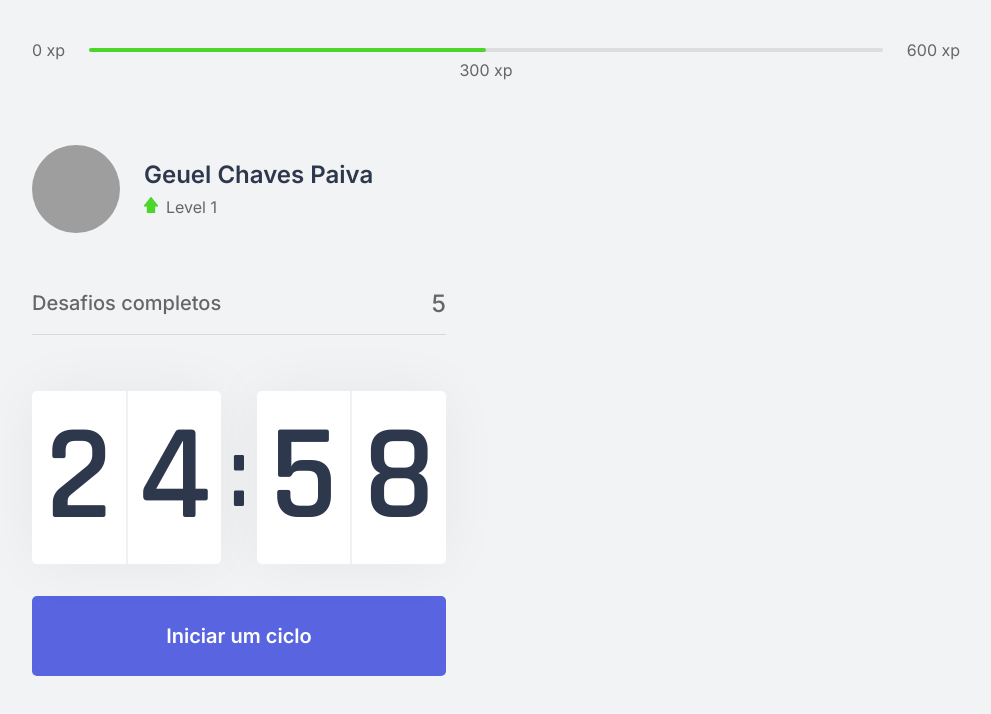
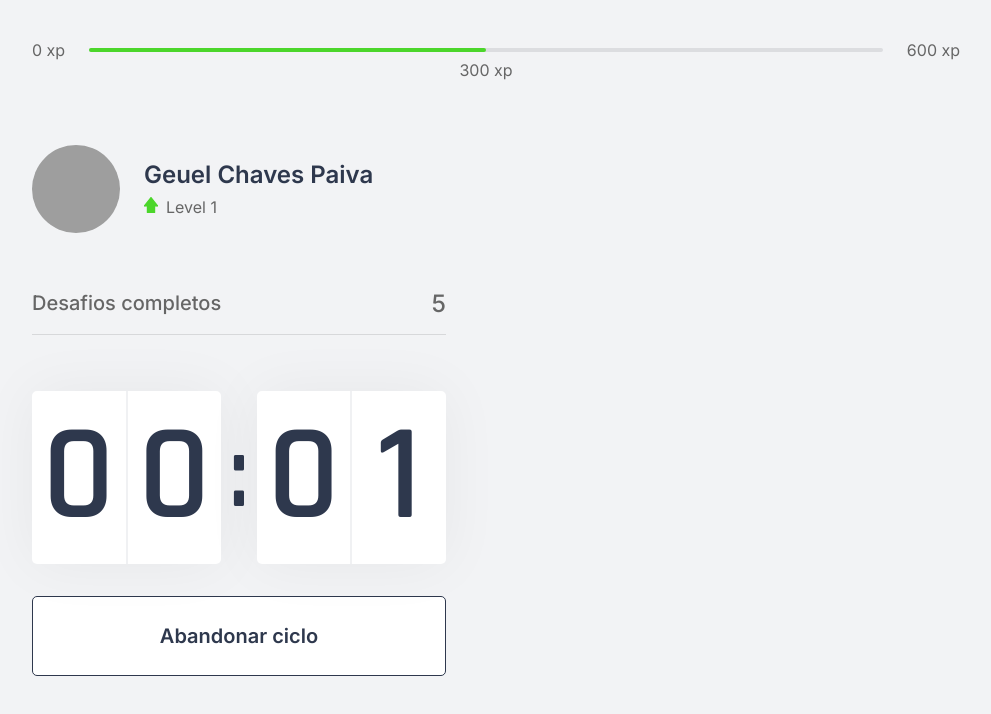
Before and after one commit to Geuel/moveit, a Next.js app: page / in a window 1280 px wide. Both pictures are taken after a click on the button "Iniciar um ciclo". Shown: the top 714 px of the page, without its empty margins (144-1135 px from the left). Built offline with nearby package versions, Linux system fonts and the light colour scheme; grey boxes are pictures that could not be loaded.

Commit message:
Countdown component

```diff
--- a/src/components/Countdown.tsx
+++ b/src/components/Countdown.tsx
@@ -1,9 +1,12 @@
 import { useState, useEffect } from 'react'
 import styles from '../styles/components/Countdown.module.css'
 
+let countdownTimeout: NodeJS.Timeout;
+
 export function Countdown() {
-  const [time, setTime] = useState(25*60);
-  const [active, setActive] = useState(false);
+  const [time, setTime] = useState(0.05*60);
+  const [isActive, setIsActive] = useState(false);
+  const [hasFinished, setHasFinished] = useState(false);
 
   const minutes = Math.floor(time / 60);
   const seconds = time % 60;
@@ -12,16 +15,26 @@
   const [secondLeft, secondRight] = String(seconds).padStart(2, '0').split('')
 
   function startCountdown() {
-    setActive(true);
+    setIsActive(true);
   }
 
+  function resetCountdown() {
+    clearTimeout(countdownTimeout);
+    setIsActive(false);
+    setTime(0.05 * 60)
+  }
+
+
   useEffect(() => {
-    if (active && time > 0) {
-      setTimeout(() => {
+    if (isActive && time > 0) {
+      countdownTimeout = setTimeout(() => {
         setTime(time - 1);
       }, 1000)
+    } else if (isActive && time === 0) {
+      setHasFinished(true);
+      setIsActive(false);
     }
-  }, [active, time])
+  }, [isActive, time])
 
   return (
     <>
@@ -36,6 +49,24 @@
           <span>{secondRight}</span>
         </div>
       </div>
+      { hasFinished ? (
+        <button
+          disabled
+          className={styles.countdownButton}
+        >
+          Ciclo encerrado
+        </button>
+      ) : (
+        <>
+          { isActive ? (
+            <button
+              type="button"
+              className={`${styles.countdownButton} ${styles.countdownButtonActive}`}
+              onClick={resetCountdown}
+            >
+              Abandonar ciclo
+            </button>
+          ) : (
             <button
               type="button"
               className={styles.countdownButton}
@@ -43,6 +74,12 @@
             >
               Iniciar um ciclo
             </button>
+          ) }
+        </>
+      ) }
+
+
+
     </>
   )
 }
--- a/src/styles/components/Countdown.module.css
+++ b/src/styles/components/Countdown.module.css
@@ -49,6 +49,24 @@
   font-weight: 600;
   transition: background-color 0.2s;
 }
-.countdownButton:hover {
+.countdownButton:not(:disabled):hover {
   background: var(--blue-dark);
 }
+
+.countdownButtonActive {
+  background: var(--white);
+  color: var(--title);
+  border: 1px solid var(--title);
+}
+
+.countdownButtonActive:not(:disabled):hover {
+  background: var(--red);
+  color: var(--white);
+  border: 0;
+}
+
+.countdownButton:disabled {
+  background: var(--white);
+  color: var(--text);
+  cursor: not-allowed;
+}
```
Lines whose indentation alone changed are shown as unchanged.
